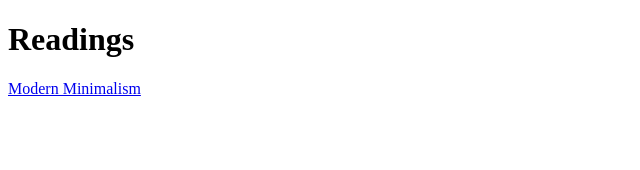
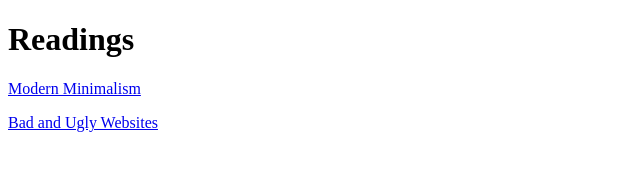
Before and after one commit to meganmanns/FA2024, a plain HTML site: page readings index.html in a window 1280 px wide. Shown: the whole page, without its empty margins (0-640 px from the left). Drawn offline with Linux system fonts and the light colour scheme.

Commit message:
Update readings index.html

```diff
--- a/readings index.html
+++ b/readings index.html
@@ -9,5 +9,8 @@
     <p>
         <a href="Modern Minimalism reading.html">Modern Minimalism </a>
     </p>
+    <p>
+        <a href="Bad and Ugly Websites Reading.html">Bad and Ugly Websites </a>
+    </p>
 </body>
 </html>
```
